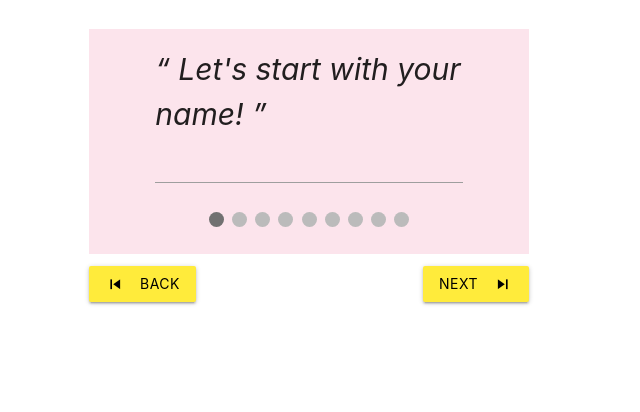
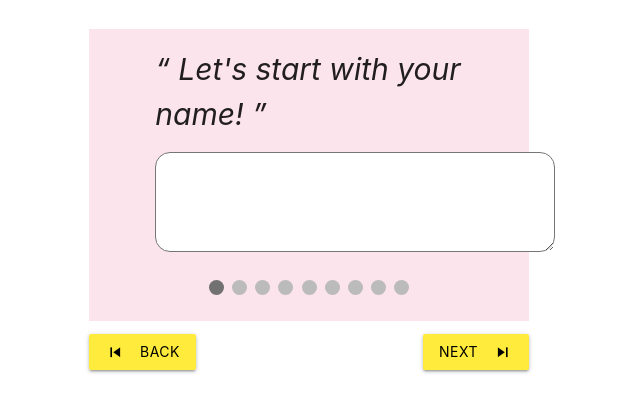
Before and after one commit to NimeshJohari02/VITHack2020, a Flask app: page / in a window 1280 px wide. Shown: the part 284-696 px from the top of the page, without its empty margins (331-971 px from the left). Run offline with Flask 2, Linux system fonts and the light colour scheme.

Commit message:
Textarea

```diff
--- a/static/css/index.css
+++ b/static/css/index.css
@@ -26,7 +26,15 @@
   right: 0;
   border-radius: 3px 0 0 3px;
 }
-
+textarea {
+  width: 400px;
+  height: 100px;
+  background-color: white;
+  margin-top: 5%;
+  -webkit-border-radius: 5px;
+  -moz-border-radius: 5px;
+  border-radius: 15px;
+}
 .prev:hover,
 .next:hover {
   background-color: rgba(0, 0, 0, 0.8);
@@ -34,6 +42,9 @@
 }
 .question {
   padding-top: 4%;
+  -webkit-border-radius: 5px;
+  -moz-border-radius: 5px;
+  border-radius: 15px;
 }
 /* The dot/bullet/indicator container */
 .dot-container {
--- a/templates/index.html
+++ b/templates/index.html
@@ -11,7 +11,6 @@ url_for('static',filename='css/index.css') }}>
         <h3 class="flow-text">What's going on? Help us understand you</h3>
         <p></p>
       </div>
-
       <div>
         <p>
           Answer the following questions honestly and may be able to help you
@@ -25,46 +24,46 @@ url_for('static',filename='css/index.css') }}>
     <div class="pink lighten-5 slideshow-container container">
       <div class="container question mySlides">
         <q> Let's start with your name! </q>
-        <input class="" id="q1" type="text" />
+        <textarea class="" id="q1" type="text"></textarea>
       </div>
       <div class="container question mySlides">
         <q>How do you feel about your academic performance lately? </q>
-        <input class="" id="q2" type="text" />
+        <textarea class="" id="q2" type="text"></textarea>
       </div>
       <div class="container question mySlides">
         <q> How has lockdown been for you? Don't hold back :) Let it out </q>
-        <input class="" id="q3" type="text" />
+        <textarea class="" id="q3" type="text"></textarea>
       </div>
       <div class="container question mySlides">
         <q> How's your home environment like? Are you comfortable? </q>
-        <input class="" id="q4" type="text" />
+        <textarea class="" id="q4" type="text"></textarea>
       </div>
       <div class="container question mySlides">
         <q> What do you do to relieve yourself from academic stress?</q>
-        <input class="" id="q5" type="text" />
+        <textarea class="" id="q5" type="text"></textarea>
       </div>
       <div class="container question mySlides">
         <q>How's your social circle? Do you have a vent-out buddy? </q>
-        <input class="" id="q6" type="text" />
+        <textarea class="" id="q6" type="text"></textarea>
       </div>
       <div class="container question mySlides">
         <q> What do you looking forward to everyday you wake up? </q>
-        <input class="" id="q7" type="text" />
+        <textarea class="" id="q7" type="text"></textarea>
       </div>
       <div class="container question mySlides">
         <q> Anything else you want to share? We'd be glad to hear you out! </q>
-        <input id="q8" type="text" />
+        <textarea class="" id="q8" type="text"></textarea>
       </div>
       <div class="container question mySlides">
         <q> What do you think limits / binds you ? </q>
-        <input class="" id="q9" type="text" />
+        <textarea class="" id="q9" type="text"></textarea>
       </div>
       <div class="container question mySlides">
         <q>
           Have you ever experienced fear or judgement or any other thing of that
           sort ?
         </q>
-        <input class="" id="q10" type="text" />
+        <textarea class="" id="q10" type="text"></textarea>
       </div>
     </div>
 
```
